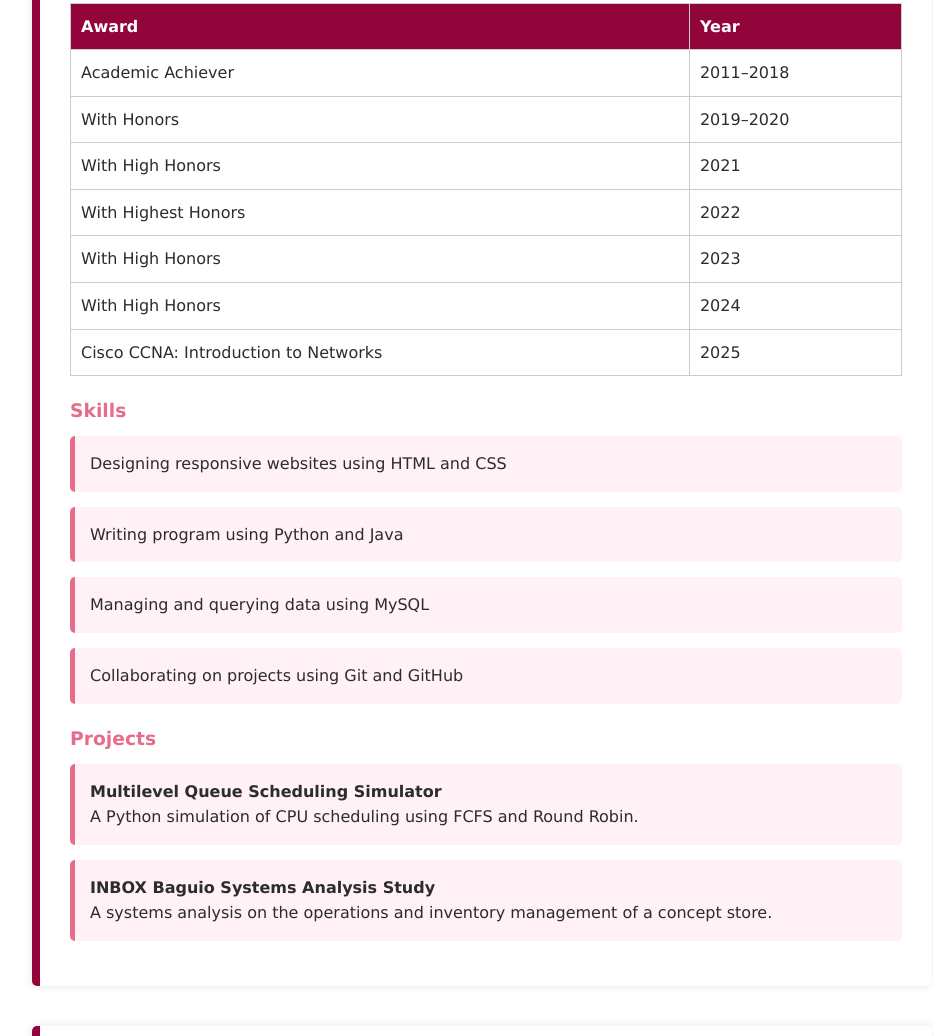
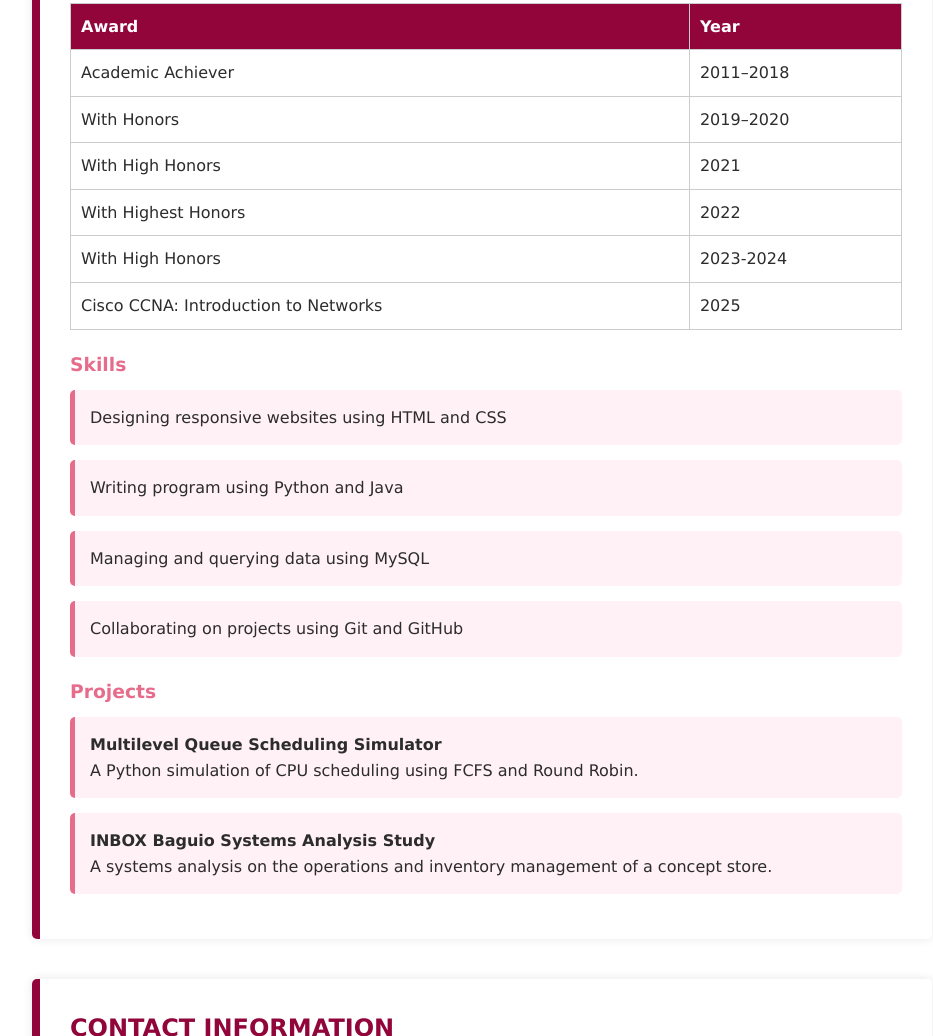
Before and after one commit to TayshaunComilang/Resume, a plain HTML site: page index.html in a window 1280 px wide. Shown: the part 1117-2153 px from the top of the page, without its empty margins (158-1091 px from the left). Drawn offline with Linux system fonts and the light colour scheme.

Commit message:
Update index.html

```diff
--- a/index.html
+++ b/index.html
@@ -100,12 +100,7 @@
 
             <tr>
                 <td>With High Honors</td>
-                <td>2023</td>
-            </tr>
-
-            <tr>
-                <td>With High Honors</td>
-                <td>2024</td>
+                <td>2023-2024</td>
             </tr>
 
             <tr>
```
